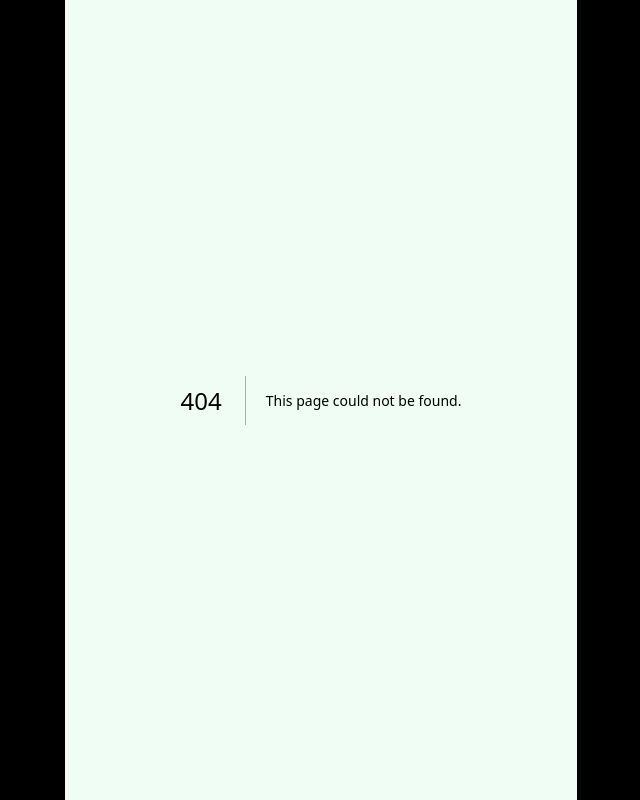
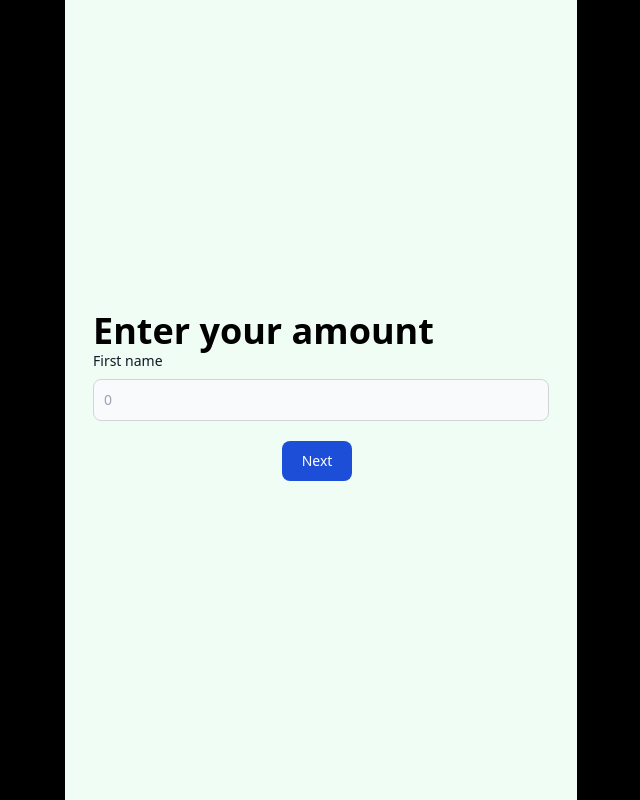
Before and after one commit to GeorgeTan615/PayHack-TwentyK, a Next.js app: page /pay1 in a window 1280 px wide. Before the commit this address had no page. Shown: the whole page, without its empty margins (319-959 px from the left). Built offline with nearby package versions, Linux system fonts and the light colour scheme.

Commit message:
Mid transaction

```diff
--- /dev/null
+++ b/src/pages/pay1.tsx
@@ -0,0 +1,23 @@
+import Link from "next/link";
+const Pay = () =>{
+	return (
+		<div className="flex flex-col h-screen justify-center p-7">
+			<div className="font-bold text-4xl">
+				Enter your amount
+			</div>
+			<div>
+            <label htmlFor="first_name" className="block mb-2 text-sm font-medium text-gray-900 dark:text-white">First name</label>
+            <input type="number" id="first_name" className="bg-gray-50 border border-gray-300 text-gray-900 text-sm rounded-lg focus:ring-blue-500 focus:border-blue-500 block w-full p-2.5 dark:bg-gray-700 dark:border-gray-600 dark:placeholder-gray-400 dark:text-white dark:focus:ring-blue-500 dark:focus:border-blue-500" placeholder="0" required />
+			</div>
+			<Link href="pay2" className="self-center">
+		  		<button type="button" className="mt-5 text-white bg-blue-700 hover:bg-blue-800 focus:ring-4 focus:ring-blue-300 font-medium rounded-lg text-sm px-5 py-2.5 mr-2 mb-2 dark:bg-blue-600 dark:hover:bg-blue-700 focus:outline-none dark:focus:ring-blue-800">Next</button>
+			</Link>
+		</div>
+	)
+
+
+}
+
+
+
+export default Pay;
```
